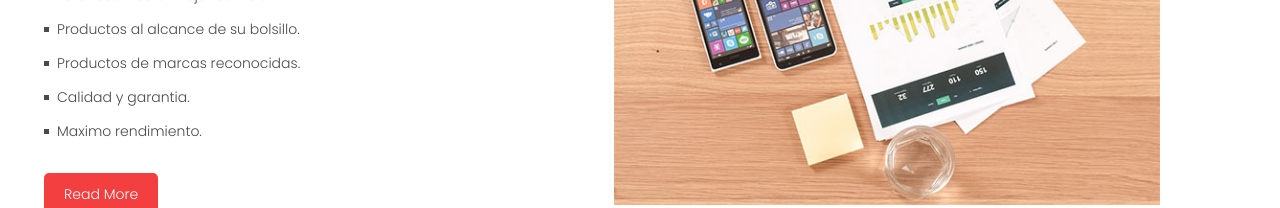
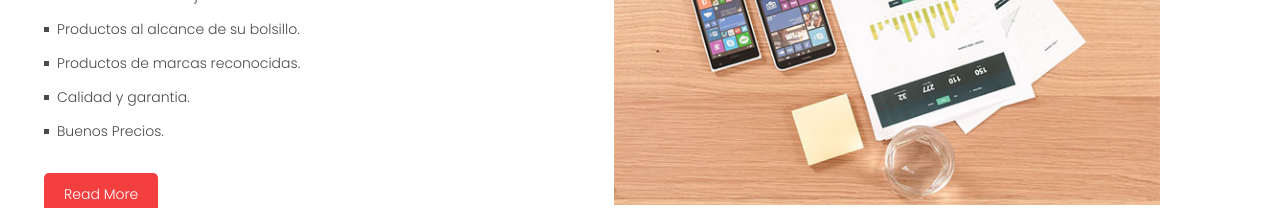
Before and after one commit to ChRodri17/sis257_ferreteria_2, a Vue app in the folder frontend_ferreteria/: page / in a window 1280 px wide. Shown: the part 860-1068 px from the top of the page. Built offline with nearby package versions, Linux system fonts and the light colour scheme.

Commit message:
cambio ubicacion

```diff
--- a/frontend_ferreteria/src/views/ContactoView.vue
+++ b/frontend_ferreteria/src/views/ContactoView.vue
@@ -26,7 +26,7 @@
                     <div class="left-content">
                         <h4>CONTÁCTANOS</h4>
                         <p>Nuestra prestigiosa industria se encuentra ubicada en sector del mercado campesino zona
-                            el reloj.<br><br>Nuestra tienda abre todos los dias en horarios de oficina.</p>
+                            gas center.<br><br>Nuestra tienda abre todos los dias en horarios de oficina.</p>
                         <ul class="social-icons">
                             <li><a href="#"><i class="fa fa-whatsapp"></i></a></li>
                             <li><a href="#"><i class="fa fa-facebook"></i></a></li>
--- a/frontend_ferreteria/src/views/HomeView.vue
+++ b/frontend_ferreteria/src/views/HomeView.vue
@@ -82,7 +82,7 @@
                 <li><a >Productos al alcance de su bolsillo.</a></li>
                 <li><a >Productos de marcas reconocidas.</a></li>
                 <li><a >Calidad y garantia.</a></li>
-                <li><a >Maximo rendimiento.</a></li>
+                <li><a >Buenos Precios.</a></li>
               </ul>
               <a href="about.html" class="filled-button">Read More</a>
             </div>
```
